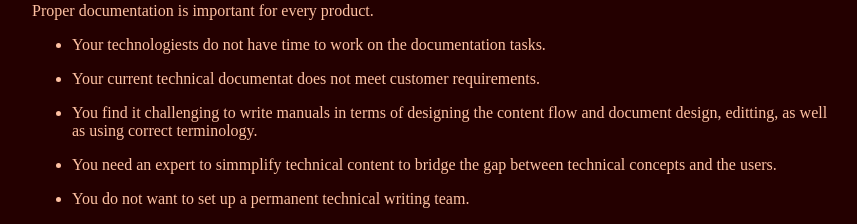
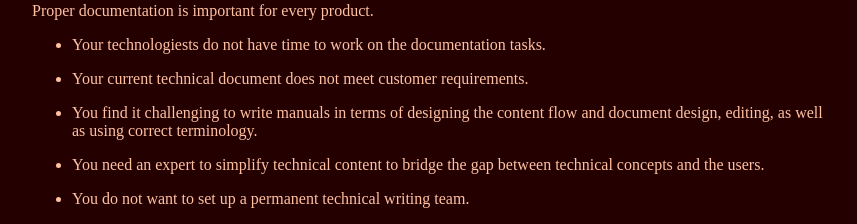
Before and after one commit to waiyeewong/tech-documentation, a plain HTML site: page index.html in a window 1280 px wide. Shown: the part 281-505 px from the top of the page, without its empty margins (208-1065 px from the left). Drawn offline with Linux system fonts and the light colour scheme.

Commit message:
Correct the errors.

```diff
--- a/index.html
+++ b/index.html
@@ -17,9 +17,9 @@ To ensure it is easily understood by the product users, it should be written sys
 
     <ul>
       <li><p>Your technologiests do not have time to work on the documentation tasks.</p></li>
-      <li><p>Your current technical documentat does not meet customer requirements.</p></li>
-      <li><p>You find it challenging to write manuals in terms of designing the content flow and document design, editting, as well as using correct terminology.</p></li>
-      <li><p>You need an expert to simmplify technical content to bridge the gap between technical concepts and the users.</p></li>
+      <li><p>Your current technical document does not meet customer requirements.</p></li>
+      <li><p>You find it challenging to write manuals in terms of designing the content flow and document design, editing, as well as using correct terminology.</p></li>
+      <li><p>You need an expert to simplify technical content to bridge the gap between technical concepts and the users.</p></li>
       <li><p>You do not want to set up a permanent technical writing team.</p></li>
       <li><p>You produce a small amount of tailor-made products and have occasional documentation workload only.</p></li>
       <li><p>You need technical document for licensing application and as a marketing strategy.</p></li>
```
